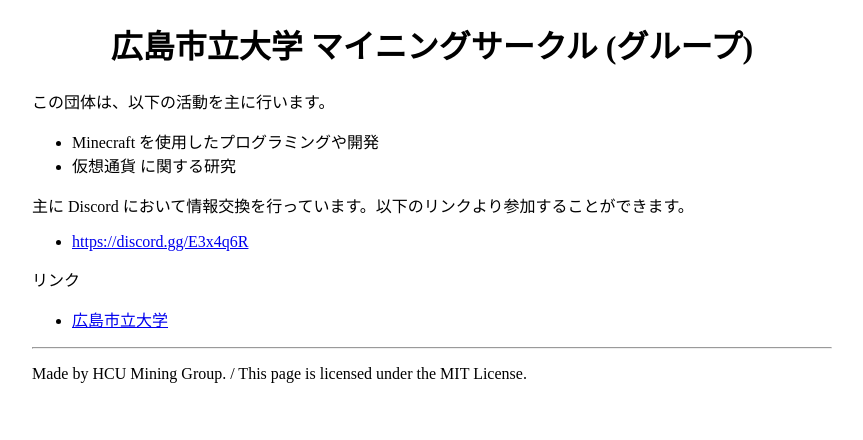
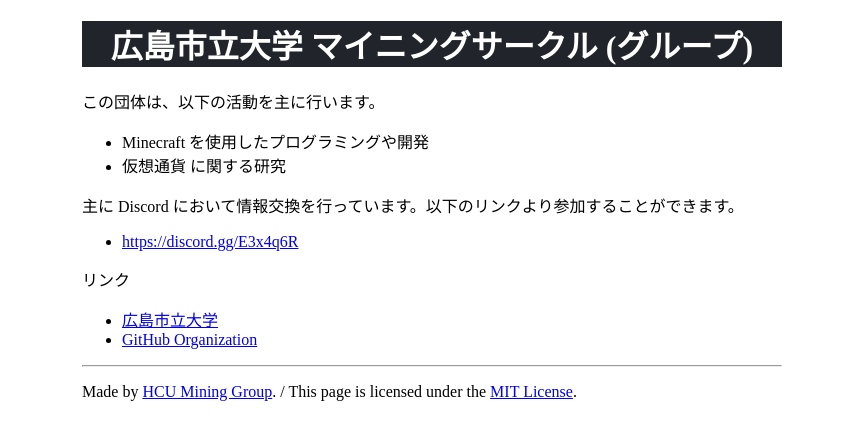
Before and after one commit to hcumining/hcumining.github.io, a plain HTML site: page docs/index.html in a window 1280 px wide. Shown: the whole page, without its empty margins (208-1071 px from the left). Drawn offline with Linux system fonts and the light colour scheme.

Commit message:
Styling, Add link to GitHub

```diff
--- a/docs/index.html
+++ b/docs/index.html
@@ -6,13 +6,15 @@
     <title>広島市立大学 マイニングサークル (グループ)</title>
     <style>
         body{
-            max-width: 800px;
+            max-width: 700px;
             margin: auto;
         }
     </style>
     </head>
     <body>
-        <h1 style="text-align: center">広島市立大学 マイニングサークル (グループ)</h1>
+        <div style="background-color: #21252b; color: white">
+        <h1 style="text-align: center"><span style="white-space: nowrap">広島市立大学</span> <span style="white-space: nowrap">マイニングサークル</span> <span style="white-space: nowrap">(グループ)</span></h1>
+    </div>
         <p>この団体は、以下の活動を主に行います。</p>
         <ul>
             <li>Minecraft を使用したプログラミングや開発</li>
@@ -25,9 +27,10 @@
         <p>リンク</p>
         <ul>
             <li><a href="https://www.hiroshima-cu.ac.jp/">広島市立大学</a></li>
+            <li><a href="https://github.com/hcumining">GitHub Organization</a></li>
         </ul>
     </ul>
         <hr>
-        <p>Made by HCU Mining Group. / This page is licensed under the MIT License.</p>
+        <p>Made by <span style="white-space: nowrap"><a href="https://github.com/hcumining">HCU Mining Group</a></span>. / This page is licensed under the <span style="white-space: nowrap"><a href="https://opensource.org/licenses/MIT">MIT License</a></span>.</p>
     </body>
 </html>
```
